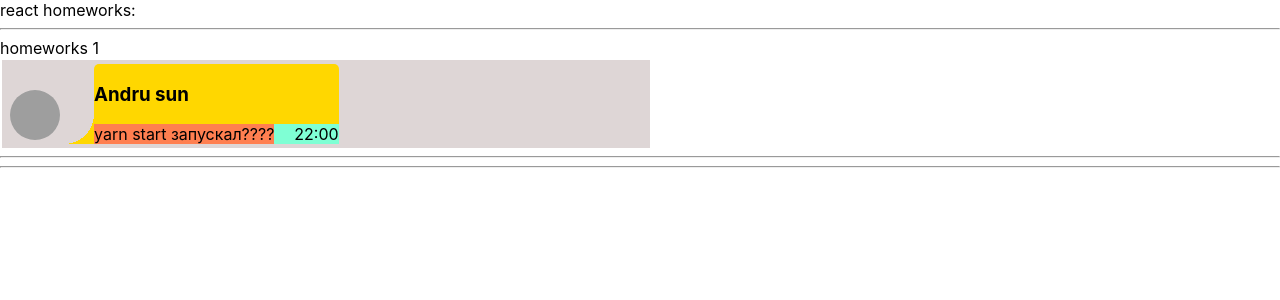
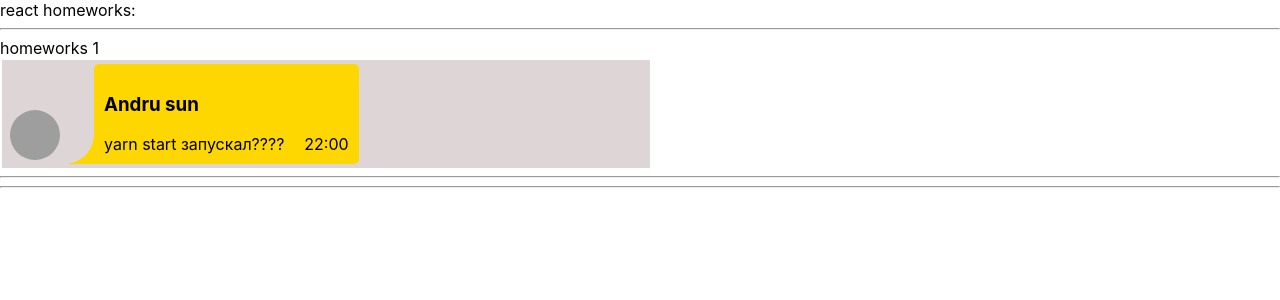
Before and after one commit to kroxaGAN/restart_HW_13_05_22, a React (Create React App) app: page / in a window 1280 px wide. Shown: the top 300 px of the page. Built offline with nearby package versions, Linux system fonts and the light colour scheme; grey boxes are pictures that could not be loaded.

Commit message:
my style

```diff
--- a/src/p2-homeworks/h1/Message.module.css
+++ b/src/p2-homeworks/h1/Message.module.css
@@ -15,7 +15,6 @@
 }
 
 .text {
-    background-color: coral;
     margin: 2px;
     display: table-cell;
 }
@@ -23,10 +22,10 @@
 .textMes {
     border-radius: 5px 5px 5px 0;
     background-color: gold;
+    padding: 10px;
 }
 
 .time {
-    background-color: aquamarine;
     padding-left: 20px;
     display: table-cell;
     vertical-align: bottom;
```
